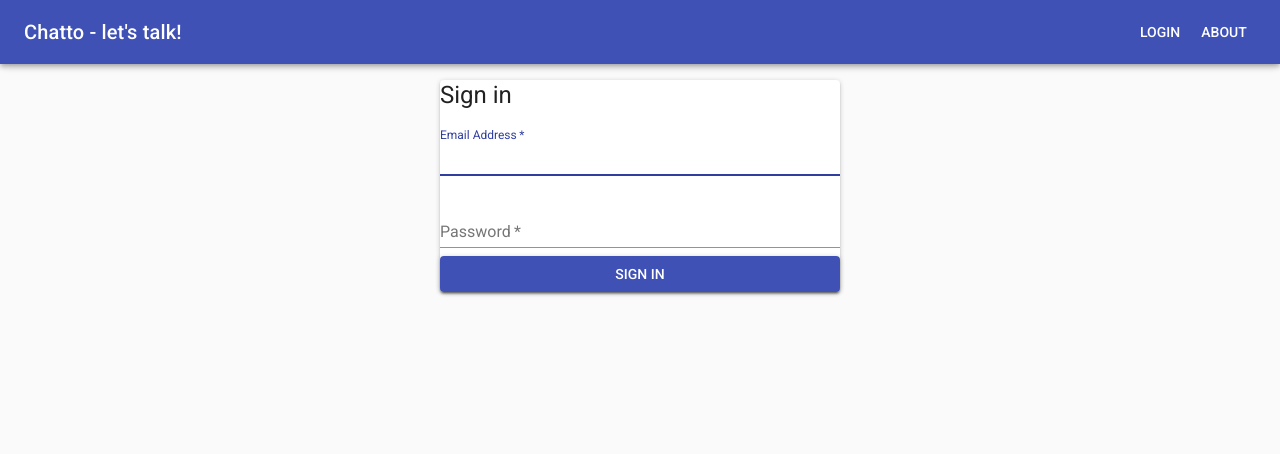
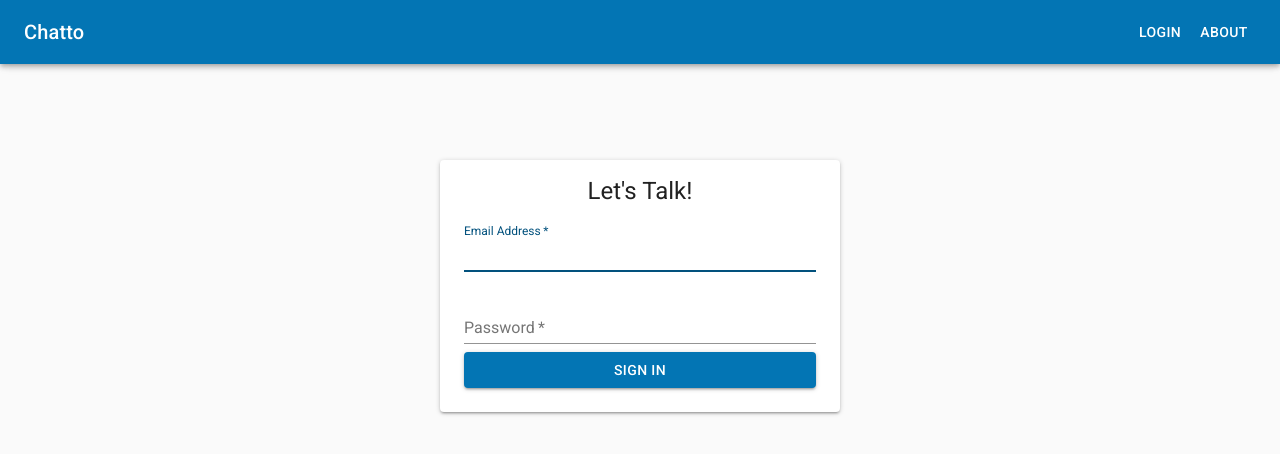
Before and after one commit to BarbaraPruz/chatto, a React (Create React App) app in the folder client/: page /login in a window 1280 px wide. Shown: the top 454 px of the page. Built offline with nearby package versions, Linux system fonts and the light colour scheme.

Commit message:
Add custom material ui theme (placeholder)

```diff
--- a/client/src/components/App.js
+++ b/client/src/components/App.js
@@ -1,13 +1,22 @@
 import React from 'react';
 
-import MuiThemeProvider from '@material-ui/core/styles/MuiThemeProvider';
+import { MuiThemeProvider, createMuiTheme } from '@material-ui/core/styles';
 import CssBaseline from '@material-ui/core/CssBaseline';
 
 import NavBar from 'components/NavBar';
 
+const theme = createMuiTheme({
+    palette: {
+      primary: { main: '#0375b4'},
+      secondary: { main: '#007849'},
+      alternateTextColor: { main: '#007849'}
+    },
+    typography: { useNextVariants: true },
+});
+
 export default ( { children }) => {
     return (
-        <MuiThemeProvider>
+        <MuiThemeProvider theme={theme}>
             <CssBaseline />
             <NavBar />
             { children }
--- a/client/src/components/NavBar.js
+++ b/client/src/components/NavBar.js
@@ -1,13 +1,15 @@
-
 import React, { Component } from 'react';
 import { connect } from 'react-redux';
 import { Link } from 'react-router-dom'
+import { compose } from 'redux';
 
 import AppBar from '@material-ui/core/AppBar'
 import Toolbar from '@material-ui/core/Toolbar'
 import Typography from '@material-ui/core/Typography'
 import Button from '@material-ui/core/Button';
+import withStyles from '@material-ui/core/styles/withStyles'
 
+import styles from 'components/Style'
 
 class NavBar extends Component {
 
@@ -31,11 +33,13 @@ class NavBar extends Component {
     }
 
     render() {
+        const { classes } = this.props;
+
          return (
             <AppBar position="fixed">
                 <Toolbar>
-                    <Typography variant="h6" color="inherit" style={{ flex: 1 }} >
-                        Chatto - let's talk!
+                    <Typography variant="h6" color="inherit" className={classes.appTitle} >
+                        Chatto
                     </Typography>
                     {this.renderLinks()}
                 </Toolbar>
@@ -43,11 +47,13 @@ class NavBar extends Component {
         );
     }
 }
-
 const mapStateToProps = state => {
     return {
       userLoggedIn: state.user.authenticated,
     }
-  }
+}
 
-export default connect(mapStateToProps)(NavBar);
+export default compose (
+    connect(mapStateToProps),
+    withStyles(styles)
+) (NavBar);
--- a/client/src/components/Style.js
+++ b/client/src/components/Style.js
@@ -1,3 +1,4 @@
+
 const styles = theme => ({
   main: {
     marginTop: theme.spacing.unit * 10, // account for fixed navbar
@@ -7,7 +8,7 @@ const styles = theme => ({
   splashMain: {
     width: 'auto',
     display: 'block', // Fix IE 11 issue.
-    marginTop: theme.spacing.unit * 10, // account for fixed navbar
+    marginTop: theme.spacing.unit * 20, // account for fixed navbar
     marginLeft: theme.spacing.unit * 3,
     marginRight: theme.spacing.unit * 3,
     [theme.breakpoints.up(400 + theme.spacing.unit * 3 * 2)]: {
@@ -15,6 +16,9 @@ const styles = theme => ({
       marginLeft: 'auto',
       marginRight: 'auto',
     },
+  },
+  appTitle: {
+    flex: 1,
   },
   paper: {
     marginTop: theme.spacing.unit * 8,
--- a/client/src/components/user/LoginForm.js
+++ b/client/src/components/user/LoginForm.js
@@ -42,9 +42,9 @@ class LoginForm extends Component {
 
         return (
             <main className={classes.splashMain}>
-                <Paper>
+                <Paper className={classes.paper}>
                 <Typography component="h1" variant="h5">
-                    Sign in
+                    Let's Talk!
                 </Typography>
                 <form onSubmit={ event => this.handleLogin(event) } className={classes.form}>
                     <FormControl margin="normal" required fullWidth>
```
